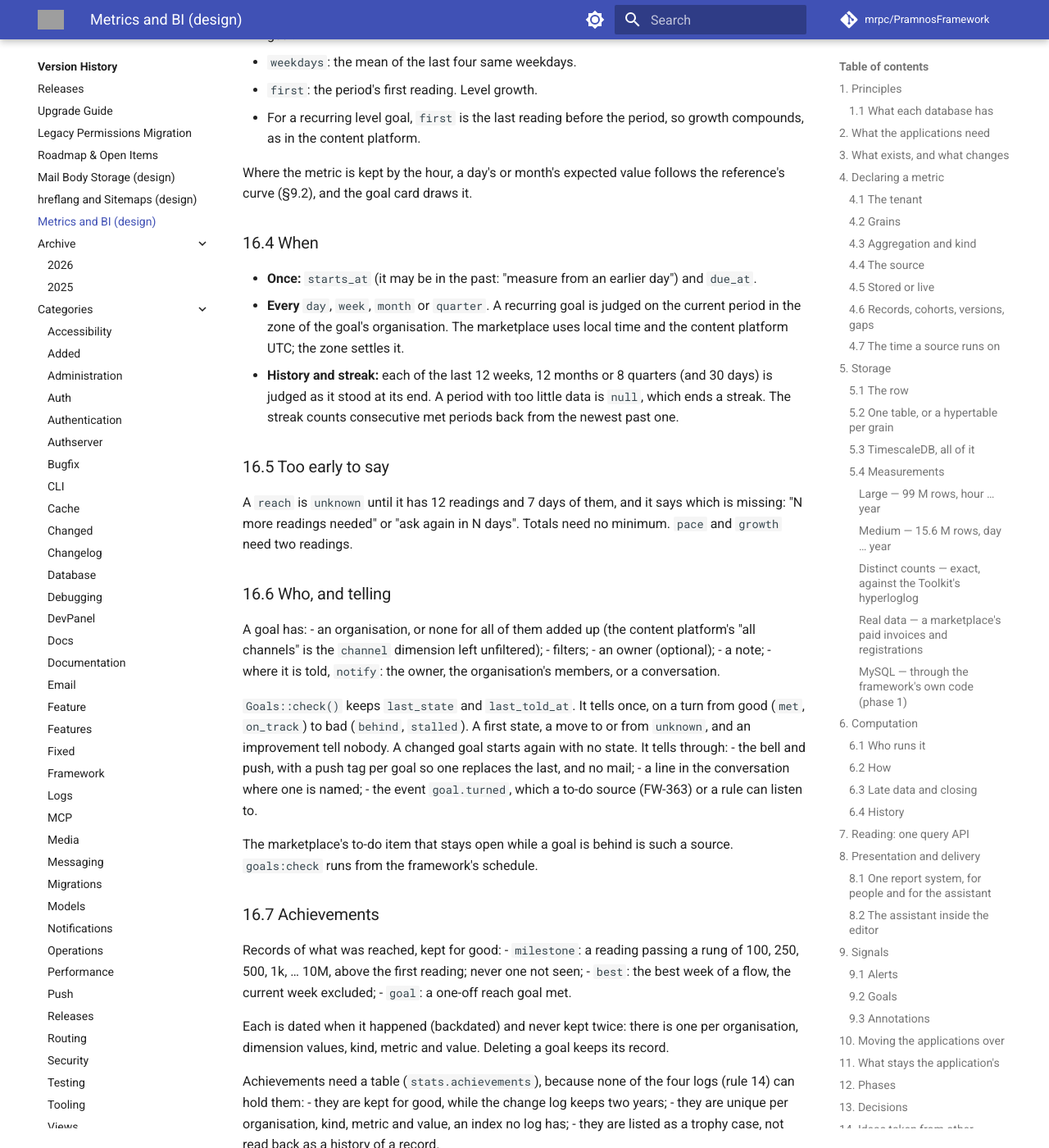
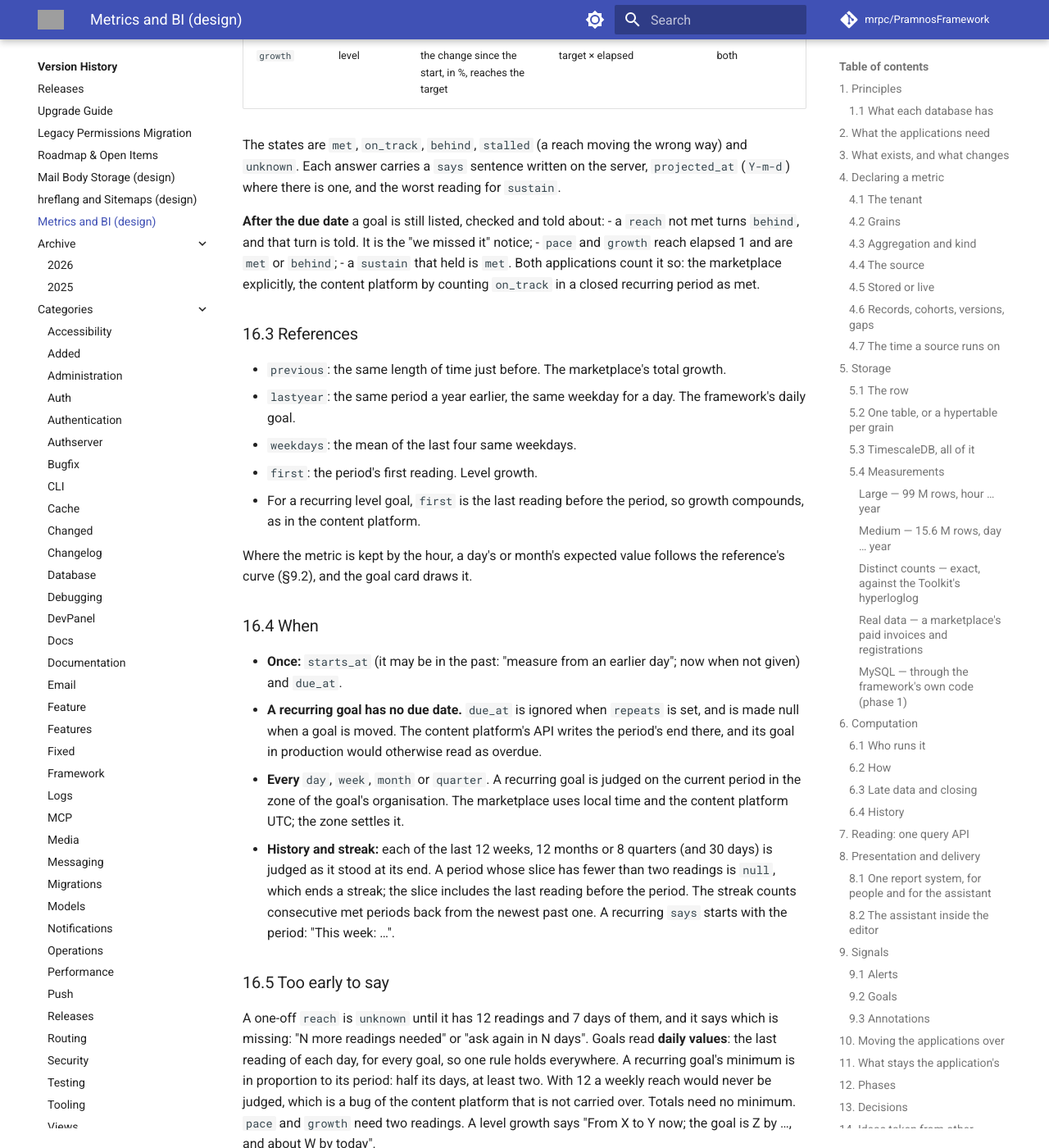
Before and after one commit to mrpc/PramnosFramework, an MkDocs documentation site: the page built from docs/Metrics-BI-Design.md, in a window 1280 px wide and 1400 px high, scrolled down 30206 px. Shown: the whole window at 82% size. Built offline with MkDocs 1.6.1 and Material for MkDocs 9.7.7, drawn with Linux system fonts in a browser that asks for light colours; comment, search, counter and statistics services are not loaded; some of the changed text lies outside the part shown; grey boxes are pictures that could not be loaded.

Commit message:
docs(metrics): FW-360 design — the content platform's seven corrections

```diff
--- a/docs/Metrics-BI-Design.md
+++ b/docs/Metrics-BI-Design.md
@@ -866,11 +866,28 @@
 as the person asking. The applications' own sources become metrics:
 - the marketplace's daily figures, invoices and verifications, with `who`, `renewal`, `product`,
   `pillar` and `market` as dimensions;
-- the content platform's channel readings, as a level metric with `channel` as a dimension and the
-  organisation as the tenant.
+- the content platform's channel readings: its gauges (followers, posts, subscribers) as level
+  metrics and its counters (views, sessions, reach, clicks) as flow metrics, each with `channel` as
+  a dimension and the organisation as the tenant.
 
 A flow is a **total** over the goal's period and a level is a **reading**. `Metric::direction()`
-says which way is good, for a figure where lower is better.
+says which way is good, for a figure where lower is better. **On a flow only `count` and `growth`
+of the total are goals.** A reach, sustain or pace on a counter's daily values is not offered,
+and the content platform's screen drops it (none exists in production).
+
+**Across a dimension.** "All channels" is not the dimension left unfiltered. Three things are
+needed, each declared on the metric or the dimension:
+- **`Metric::acrossBy('channel', carry: true)`.** The metric adds up across that dimension's
+  values, and each value's last reading of a day stands for the days it was not read. One channel
+  not measured on a day does not drop the total. A metric not declared so takes no goal across
+  the dimension, which is the content platform's `summable` and its refusal.
+- **`Dimension::base(fn () => [...values])`.** The values a total across the dimension counts,
+  for instance active channels that are not a competitor's. Those are rows of the same table and
+  would otherwise be added in. Achievements and the across total read only these, which also
+  stops the content platform's records being written for competitors' channels.
+- **A metric made of others:** `Metric::coalesce('audience', ['followers', 'subscribers', …])`,
+  the first of them each dimension value has, then added up. It is the platform's one goal in
+  production, and `growthMonths()` reads it.
 
 ### 16.2 Kinds
 
@@ -884,10 +901,14 @@
 | `growth` | level | the change since the start, in %, reaches the target | target × elapsed | both |
 
 The states are `met`, `on_track`, `behind`, `stalled` (a reach moving the wrong way) and
-`unknown`. Each answer carries a `says` sentence written on the server, `projected_at` where there
-is one, and the worst reading for `sustain`. A `sustain` is `met` after its due date, as in the
-marketplace. A per-goal choice is not needed, because the content platform never asks after the
-due date.
+`unknown`. Each answer carries a `says` sentence written on the server, `projected_at` (`Y-m-d`)
+where there is one, and the worst reading for `sustain`.
+
+**After the due date** a goal is still listed, checked and told about:
+- a `reach` not met turns `behind`, and that turn is told. It is the "we missed it" notice;
+- `pace` and `growth` reach elapsed 1 and are `met` or `behind`;
+- a `sustain` that held is `met`. Both applications count it so: the marketplace explicitly, the
+  content platform by counting `on_track` in a closed recurring period as met.
 
 ### 16.3 References
 
@@ -904,19 +925,29 @@
 
 ### 16.4 When
 
-- **Once:** `starts_at` (it may be in the past: "measure from an earlier day") and `due_at`.
+- **Once:** `starts_at` (it may be in the past: "measure from an earlier day"; now when not given)
+  and `due_at`.
+- **A recurring goal has no due date.** `due_at` is ignored when `repeats` is set, and is made
+  null when a goal is moved. The content platform's API writes the period's end there, and its
+  goal in production would otherwise read as overdue.
 - **Every** `day`, `week`, `month` or `quarter`. A recurring goal is judged on the current period
   in the zone of the goal's organisation. The marketplace uses local time and the content platform
   UTC; the zone settles it.
 - **History and streak:** each of the last 12 weeks, 12 months or 8 quarters (and 30 days) is
-  judged as it stood at its end. A period with too little data is `null`, which ends a streak. The
-  streak counts consecutive met periods back from the newest past one.
+  judged as it stood at its end. A period whose slice has fewer than two readings is `null`, which
+  ends a streak; the slice includes the last reading before the period. The streak counts
+  consecutive met periods back from the newest past one. A recurring `says` starts with the
+  period: "This week: …".
 
 ### 16.5 Too early to say
 
-A `reach` is `unknown` until it has 12 readings and 7 days of them, and it says which is missing:
-"N more readings needed" or "ask again in N days". Totals need no minimum. `pace` and `growth` need
-two readings.
+A one-off `reach` is `unknown` until it has 12 readings and 7 days of them, and it says which is
+missing: "N more readings needed" or "ask again in N days". Goals read **daily values**: the last
+reading of each day, for every goal, so one rule holds everywhere. A recurring goal's minimum is in
+proportion to its period: half its days, at least two. With 12 a weekly reach would never be
+judged, which is a bug of the content platform that is not carried over. Totals need no minimum.
+`pace` and `growth` need two readings. A level growth says "From X to Y now; the goal is Z by …,
+and about W by today".
 
 ### 16.6 Who, and telling
 
@@ -931,7 +962,11 @@
 `Goals::check()` keeps `last_state` and `last_told_at`. It tells once, on a turn from good (`met`,
 `on_track`) to bad (`behind`, `stalled`). A first state, a move to or from `unknown`, and an
 improvement tell nobody. A changed goal starts again with no state. It tells through:
-- the bell and push, with a push tag per goal so one replaces the last, and no mail;
+- the bell and push, with a push tag per goal so one replaces the last, and no mail. The text names
+  the dimension value through the dimension's label (`Dimension::values()`), or "all your
+  channels" across it, and links where the application says (`goals.link`, such as the content
+  platform's `app/dashboard`). "The organisation's members" are whom the application says, through
+  a hook (`goals.members`, the content platform's `Connections::memberIdsOf`);
 - a line in the conversation where one is named;
 - the event `goal.turned`, which a to-do source (FW-363) or a rule can listen to.
 
@@ -955,8 +990,16 @@
 - they are unique per organisation, kind, metric and value, an index no log has;
 - they are listed as a trophy case, not read back as a history of a record.
 
-The migration says so. The content platform's badges stay its own: a catalogue of its game, fed by
-`Goals::growthMonths()` and the achievements.
+The migration says so.
+- A `milestone` is only on a level whose higher values are better.
+- A `best` is only on a flow: weekly sums, weeks from Monday, the current week excluded. A new
+  record is a new row.
+- A `goal` achievement is also given for a goal across a dimension, which is a superset of today's.
+- `goal_id` stays when its goal is deleted: no cascade.
+- A screen names the dimension value through the dimension's label resolver.
+
+The content platform's badges stay its own: a catalogue of its game, fed by `Goals::growthMonths()`
+and the achievements, which it will read from `stats.achievements` and `stats.goals` once moved.
 
 ### 16.8 Surfaces
 
@@ -967,12 +1010,25 @@
   - a live sentence preview.
 - **Dashboard card:** `metric.goal` grows to show any stored goal.
 - **Ask and MCP tool `goals`:**
+  - its name per application (`goals.tool`): the content platform's assistants know it as
+    `glideday-goals`;
   - `list`, `metrics`, `add` and `update`; the last two only when asked, and an update keeps what
     it does not name;
   - the owner by "me", an id or a name;
-  - achievements.
+  - achievements (`achievements: false` to leave them out, `limit` 20), the readings and the
+    streak, and `projected_at` as `Y-m-d`;
+  - its notes kept: `unknown` is a real "not yet", `stalled` is not `behind`, and an achievement's
+    date is when it happened, not when it was seen.
 - **JSON API** (`MetricsApi`): `GET/POST/PUT/DELETE /metrics/goals` and `GET
   /metrics/achievements`, as the person asking: their organisations, their scope (§15.1.1).
+  - The list carries `kinds`, `repeats`, `metrics` (`label`, `higher_is_better`, `overall`) and
+    `overall`: each metric's current total across the dimension.
+  - `starts_at` is now when not given, and may be in the past.
+  - A goal's dimension value does not change after it is made, and must be one the organisation
+    may read.
+  - Update is added.
+
+  Mounted under a path the application chooses, so the content platform's SPA keeps `/goals`.
 
 ### 16.9 Order
 
```
